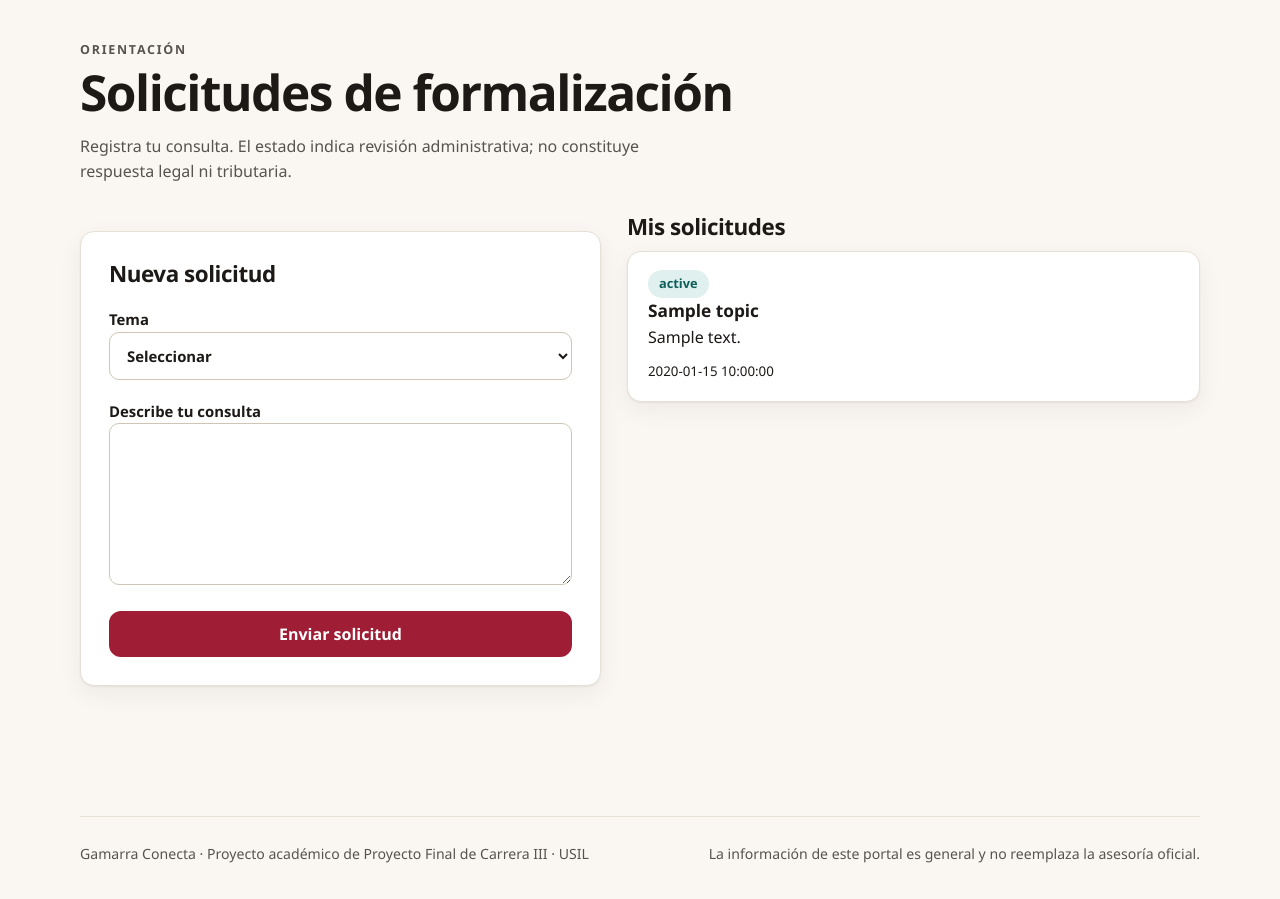
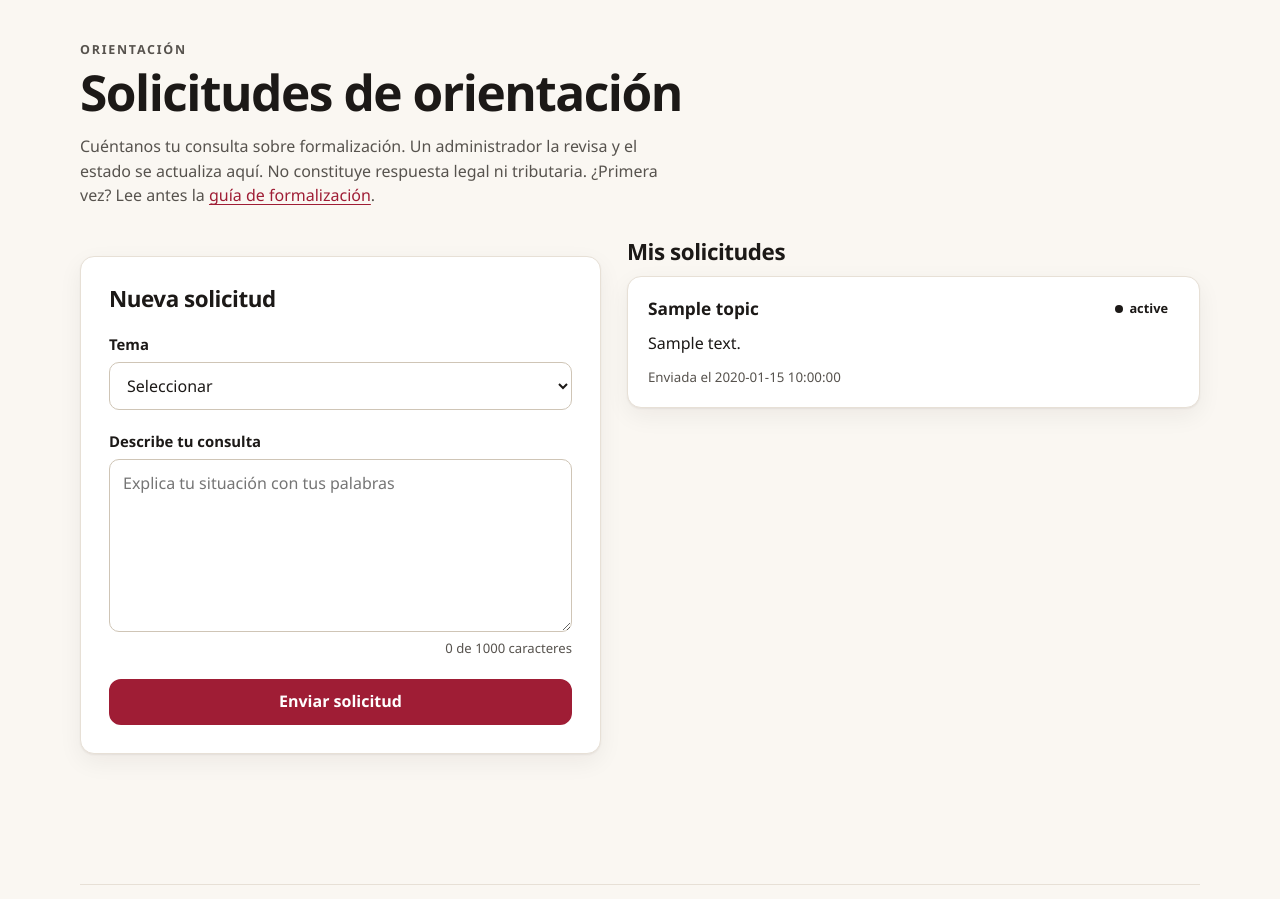
Before and after one commit to michellemontoyarocca/gamarra-conecta, a Flask app: template templates/guidance.html in a window 1280 px wide. Shown: the part 69-968 px from the top of the page. Before the commit the page ends 932 px from the top, so only its background shows below. Run offline with Flask 3, Linux system fonts and the light colour scheme; the template is opened without the code that fills it: most values are stand-ins (such as "Sample title", 1, 10 or a date in 2020).

Commit message:
GC-13 HU09 · Como comerciante, quiero consultar el estado de mis solicitudes para saber si fueron revisadas.

```diff
--- a/templates/guidance.html
+++ b/templates/guidance.html
@@ -1,4 +1,25 @@
 {% extends 'base.html' %}{% block title %}Orientación · Gamarra Conecta{% endblock %}
-{% block content %}<section class="page-heading"><p class="eyebrow">ORIENTACIÓN</p><h1>Solicitudes de formalización</h1><p>Registra tu consulta. El estado indica revisión administrativa; no constituye respuesta legal ni tributaria.</p></section>
-<div class="split"><form method="post" class="card form"><input type="hidden" name="_csrf" value="{{ csrf_token }}"><h2>Nueva solicitud</h2><label>Tema<select name="topic" required><option value="">Seleccionar</option>{% for item in topics %}<option value="{{ item }}">{{ item }}</option>{% endfor %}</select></label><label>Describe tu consulta<textarea name="details" rows="6" maxlength="1000" required></textarea></label><button class="button" type="submit">Enviar solicitud</button></form>
-<section><h2>Mis solicitudes</h2>{% for item in requests %}<article class="card request"><span class="tag">{{ item['status'] }}</span><h3>{{ item['topic'] }}</h3><p>{{ item['details'] }}</p><small>{{ item['created_at'] }}</small></article>{% else %}<p class="empty">Todavía no has registrado solicitudes.</p>{% endfor %}</section></div>{% endblock %}
+{% block content %}
+<section class="page-heading"><p class="eyebrow">Orientación</p><h1>Solicitudes de orientación</h1><p>Cuéntanos tu consulta sobre formalización. Un administrador la revisa y el estado se actualiza aquí. No constituye respuesta legal ni tributaria. ¿Primera vez? Lee antes la <a href="{{ url_for('formalization_guide') }}">guía de formalización</a>.</p></section>
+<div class="split">
+  <form method="post" class="card form" novalidate>
+    <input type="hidden" name="_csrf" value="{{ csrf_token }}">
+    <h2>Nueva solicitud</h2>
+    <div class="field-group"><label for="topic">Tema</label><select id="topic" name="topic" required><option value="">Seleccionar</option>{% for item in topics %}<option value="{{ item }}">{{ item }}</option>{% endfor %}</select></div>
+    <div class="field-group"><label for="details">Describe tu consulta</label><textarea id="details" name="details" rows="6" maxlength="1000" required data-counter="det-count" placeholder="Explica tu situación con tus palabras"></textarea><span id="det-count" class="counter" aria-live="polite"></span></div>
+    <button class="button" type="submit">Enviar solicitud</button>
+  </form>
+  <section aria-labelledby="mis">
+    <h2 id="mis">Mis solicitudes</h2>
+    {% for item in requests %}
+    <article class="card request">
+      <header><h3>{{ item['topic'] }}</h3><span class="badge {{ item['status'] }}">{{ item['status'] }}</span></header>
+      <p>{{ item['details'] }}</p>
+      <small class="muted">Enviada el {{ item['created_at'] }}</small>
+    </article>
+    {% else %}
+    <div class="empty"><h3>Todavía no has registrado solicitudes</h3><p>Cuando envíes una, aparecerá aquí con su estado: pendiente o revisada.</p></div>
+    {% endfor %}
+  </section>
+</div>
+{% endblock %}
```
